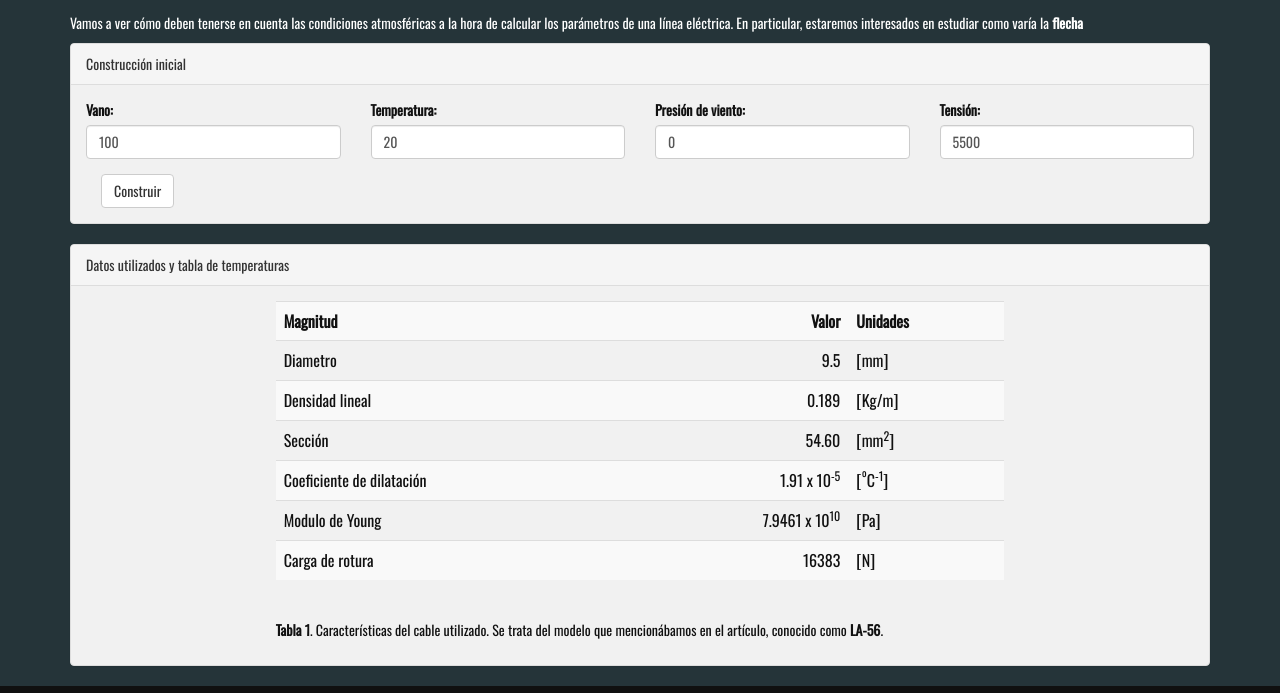
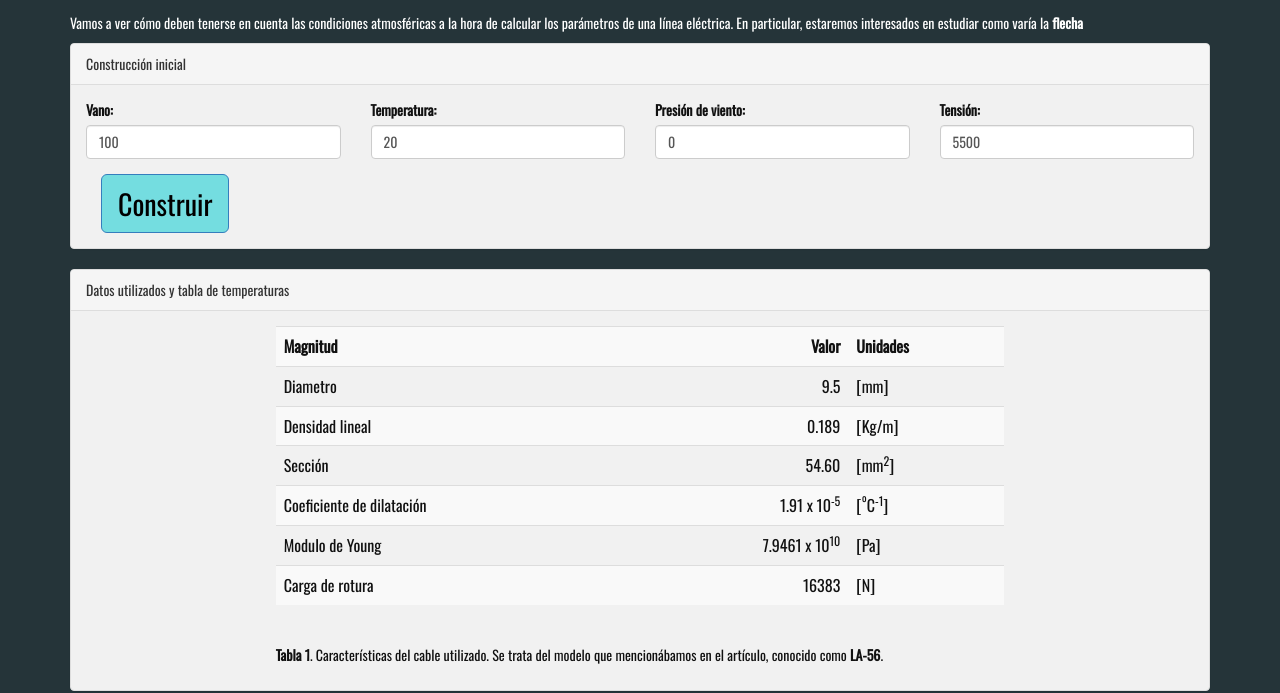
Before and after one commit to Catenaria/CalculoMecanico, a plain HTML site: page index.html in a window 1280 px wide. Shown: the part 109-802 px from the top of the page. Drawn offline with nearby package versions, Linux system fonts and the light colour scheme; some packages are replaced by stand-ins of ours.

Commit message:
changes botton 'Construir'

```diff
--- a/css/calculo-mecanico.css
+++ b/css/calculo-mecanico.css
@@ -30,6 +30,14 @@ tr th:nth-child(2){
     fill: none;
 }
 
+
+.botCon {
+    background-color: #74dde0;
+    color: #000000;
+    font-size: 2em;
+}
+
+
 .bottomSpace {
     background-color: #101010;
     color: #f1f1f1;
--- a/index.html
+++ b/index.html
@@ -53,7 +53,7 @@
             </div>
             <div id="botonConstruir" class="form-group">
               <div class="col-sm-3">
-		<input type="button" class="btn btn-default" value="Construir", onClick="if(!construido) construirDibujo(this.form);">
+		            <input type="button" class="btn btn-primary btn-lg botCon" value="Construir", onClick="if(!construido) construirDibujo(this.form);">
               </div>
             </div>
           </form>
```
Lines whose indentation alone changed are shown as unchanged.
